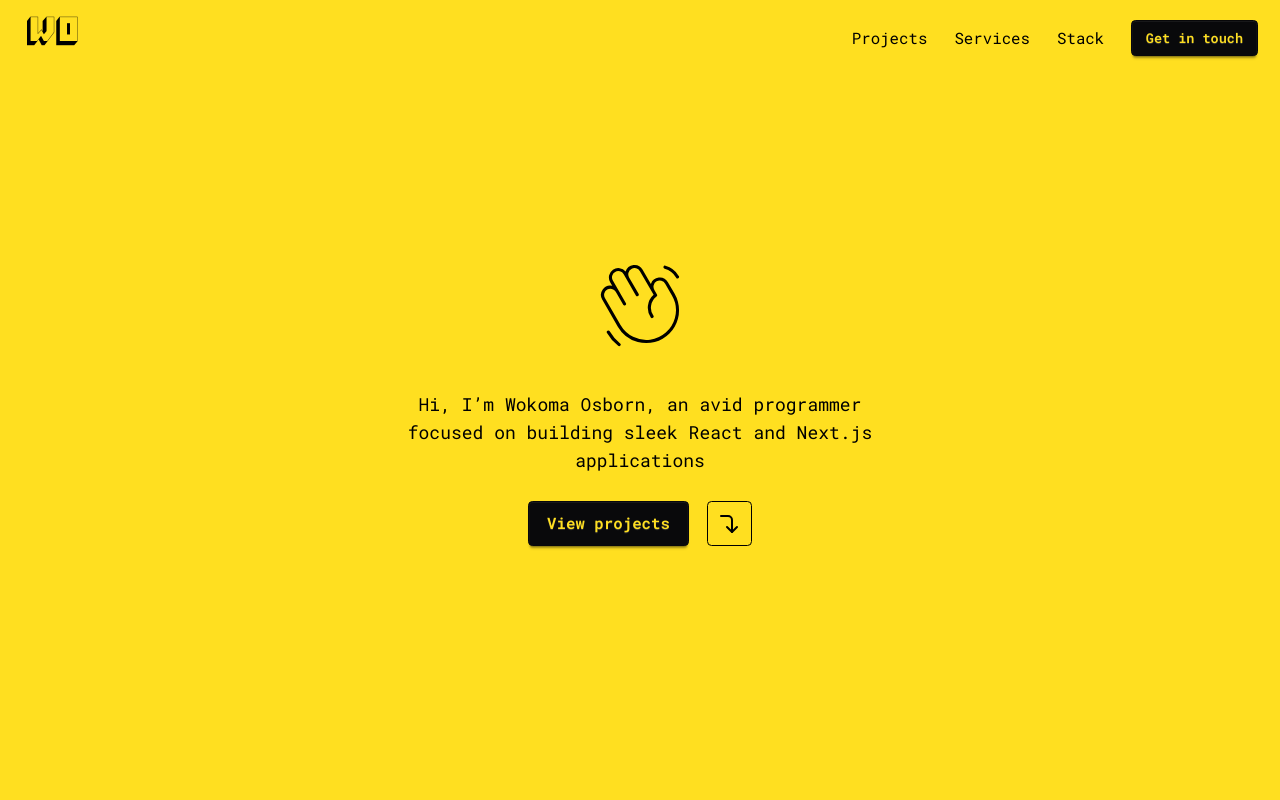
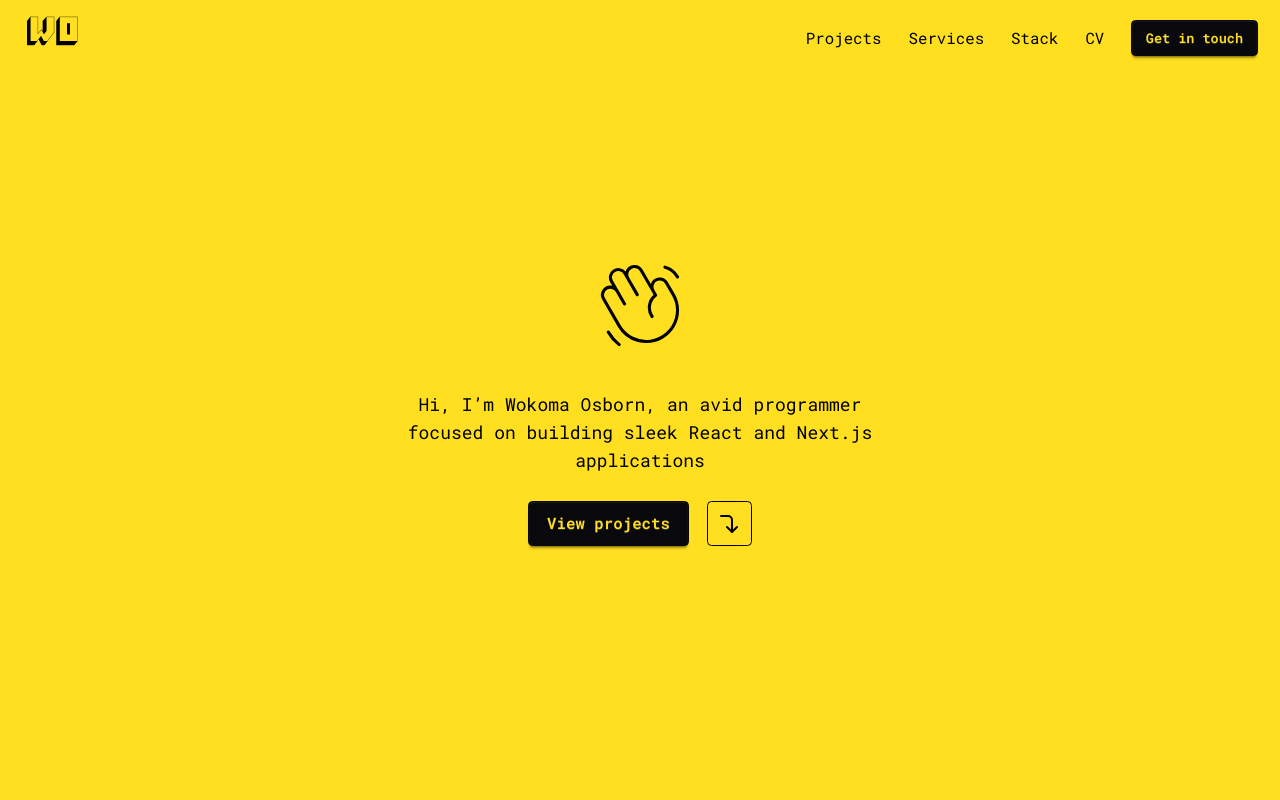
Before and after one commit to ozy360/myportfolio, a React (Vite) app: page / in a window 1280 px wide. Shown: the top 800 px of the page. Built offline with nearby package versions, Linux system fonts and the light colour scheme.

Commit message:
initial commit

```diff
--- a/src/components/nav/section.tsx
+++ b/src/components/nav/section.tsx
@@ -34,13 +34,13 @@ export default function Nav() {
                 Stack
               </a>
               {/* <a href="">Contact</a> */}
-              {/* <a
+              <a
                 href="/OSBORN_CV.pdf"
                 target="blank"
                 className="hover:underline"
               >
                 CV
-              </a> */}
+              </a>
               <a
                 href="https://api.whatsapp.com/send?phone=2349156059525"
                 target="_blank"
@@ -76,9 +76,9 @@ export default function Nav() {
                 <a href="#services">Services</a>
                 <a href="#stack">Stack</a>
                 {/* <a href="">Contact</a> */}
-                {/* <a href="/OSBORN_CV.pdf" target="blank">
+                <a href="/OSBORN_CV.pdf" target="blank">
                   CV
-                </a> */}
+                </a>
                 <div className="flex gap-x-4">
                   <a
                     href="https://api.whatsapp.com/send?phone=2349156059525"
```
